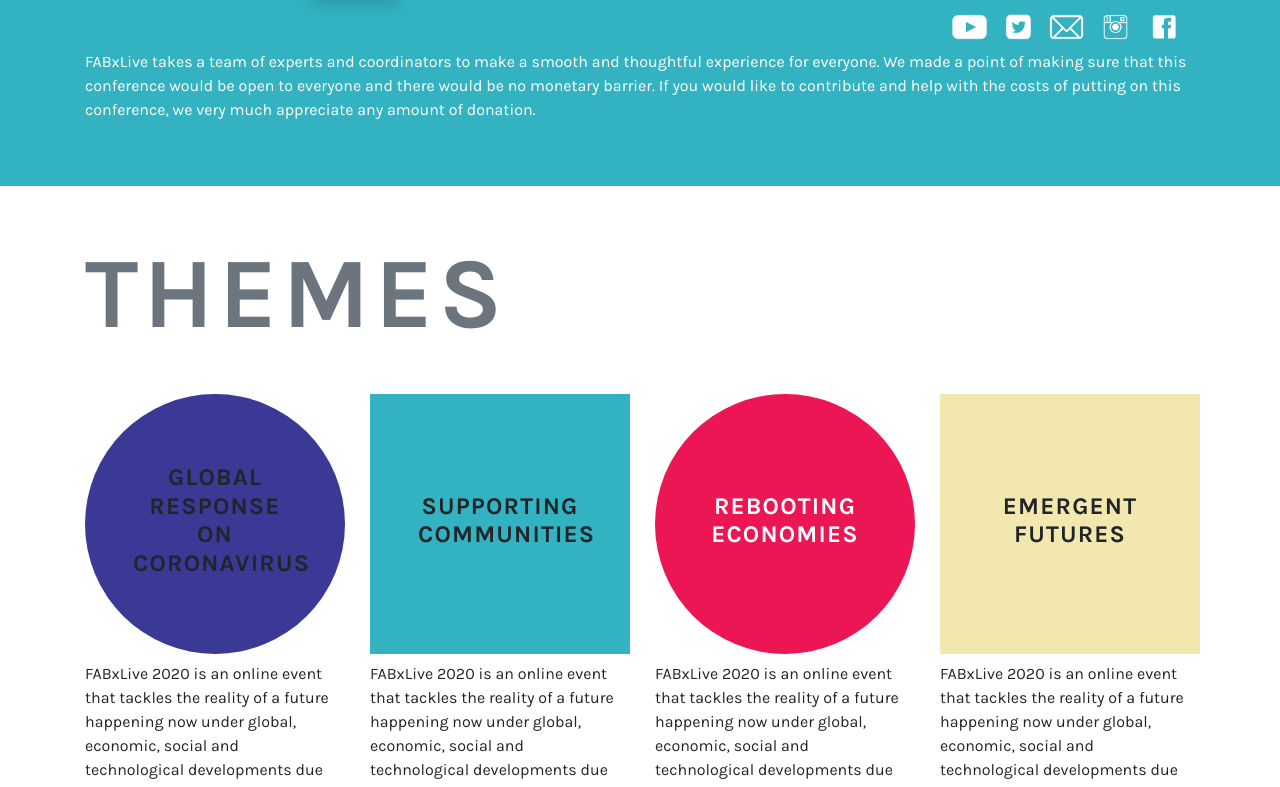
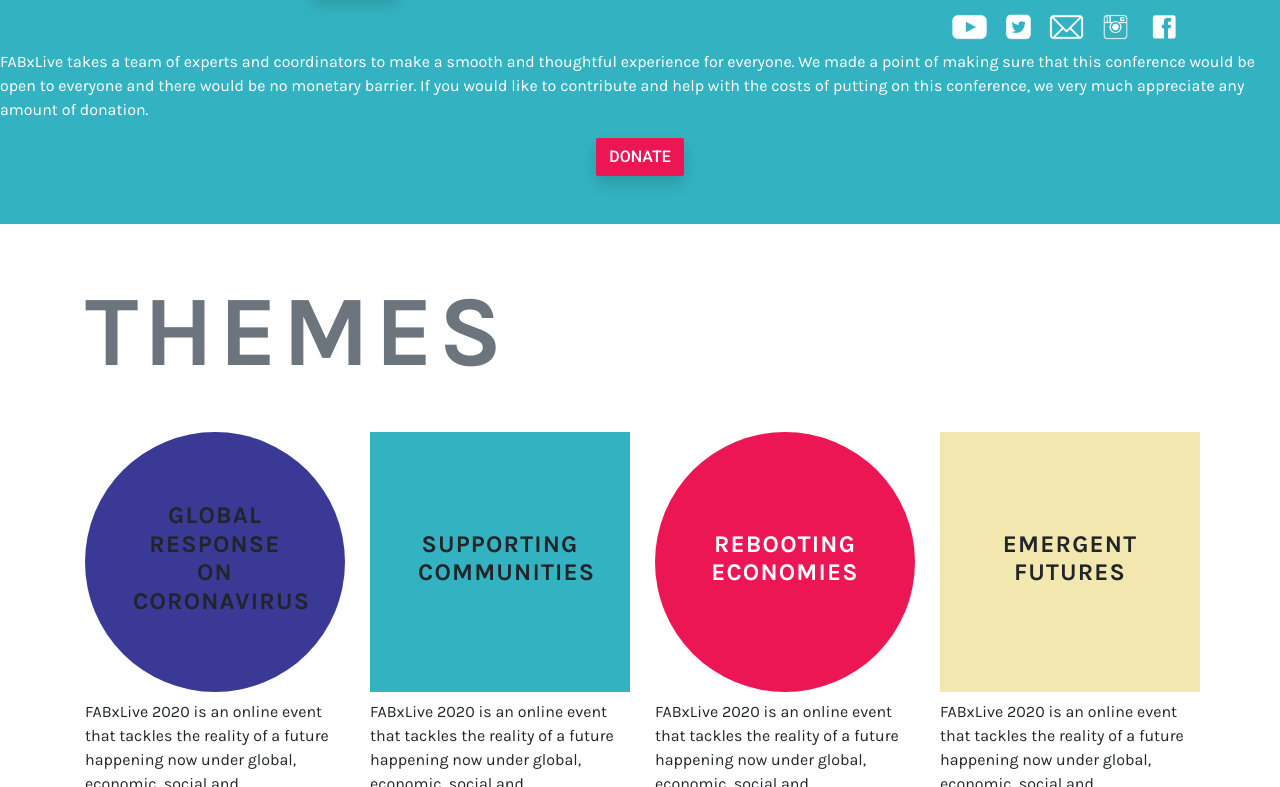
Before and after one commit to fabfoundation/fabxlive2020, a Jekyll site: the page built from index.html, in a window 1280 px wide and 900 px high, scrolled down 1320 px, cut to the strip 113-900 px from the top of the window. Built offline with Jekyll 4.4.1, drawn with Linux system fonts in a browser that asks for light colours; nearby versions of some CDN libraries.

Commit message:
Update index.html

```diff
--- a/index.html
+++ b/index.html
@@ -61,10 +61,15 @@
         </div>
       </div>
     </div>
+  </div>
+
 
     <p>FABxLive takes a team of experts and coordinators to make a smooth and thoughtful experience for everyone. We made a point of making sure that this conference would be open to everyone and there would be no monetary barrier. If you would like to contribute and help with the costs of putting on this conference, we very much appreciate any amount of donation.</p>
 
-  </div>
+  <div class="text-center">
+          <a class="btn bg-red shadow" href="https://www.paypal.com/cgi-bin/webscr?cmd=_s-xclick&hosted_button_id=34FLFMHL4ACB6&source=url" target="_blank">DONATE</a>
+        </div>
+
 </section>
 
 
```
